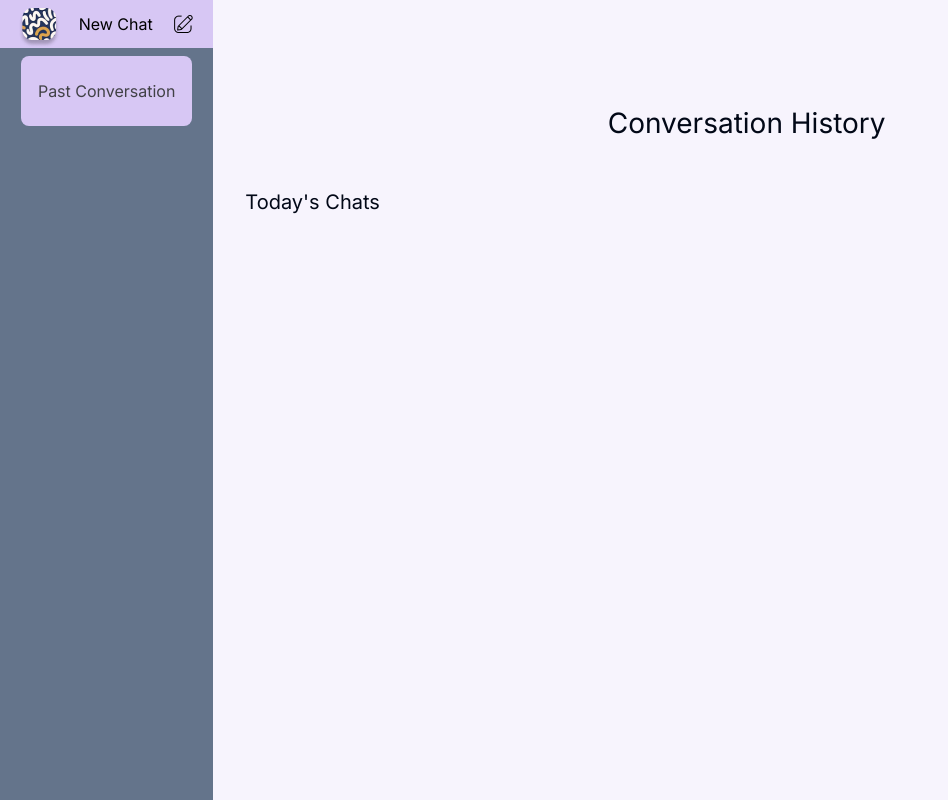
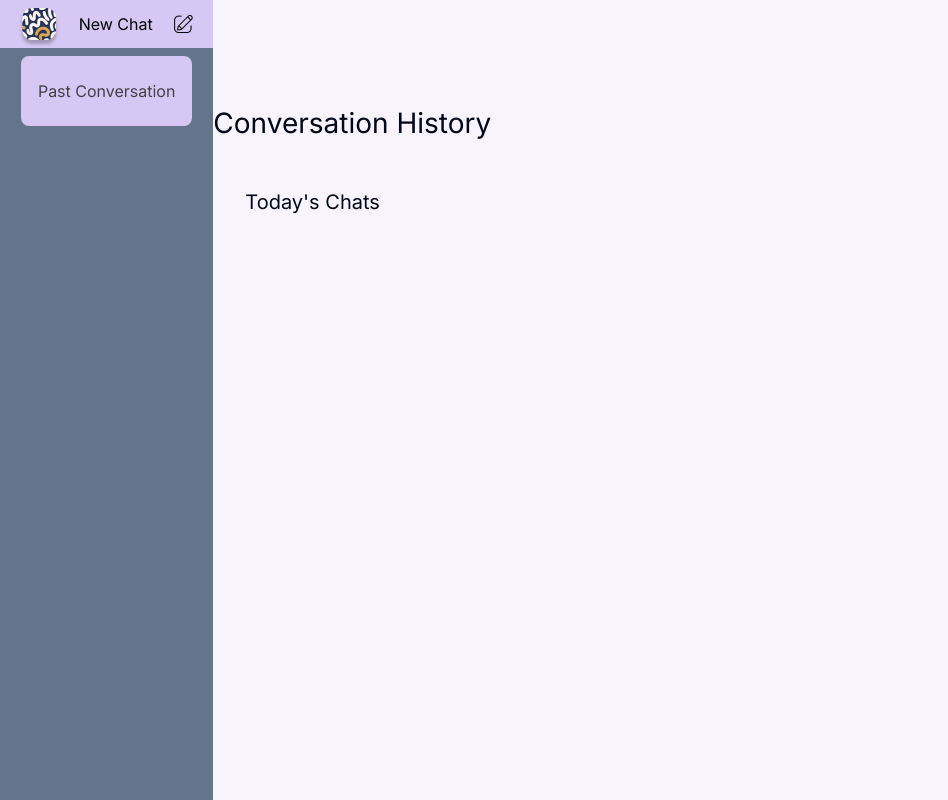
Before and after one commit to subhayand10/Bot-AI, a Next.js app: page /pastConversations in a window 1280 px wide. Shown: the whole page, without its empty margins (0-948 px from the left). Built offline with nearby package versions, Linux system fonts and the light colour scheme.

Commit message:
fixed build

```diff
--- a/app/components/ConversationHistory.js
+++ b/app/components/ConversationHistory.js
@@ -16,7 +16,7 @@ React.useEffect(() => {
 },[history]);
   return (
     <div onClick={hideSideBar} className="w-[100%] bg-[#D7C7F433]">
-      <p className="text-center mt-[10%] mb-[5%] font-ubuntu text-[28px] font-normal leading-8 text-left">
+      <p className="mt-[10%] mb-[5%] font-ubuntu text-[28px] font-normal leading-8 text-left">
         Conversation History
       </p>
       <p className="ml-[3%] mb-2 font-ubuntu text-[20px] font-normal leading-5 ">
```
Also changed, not shown: .eslintrc.json.
